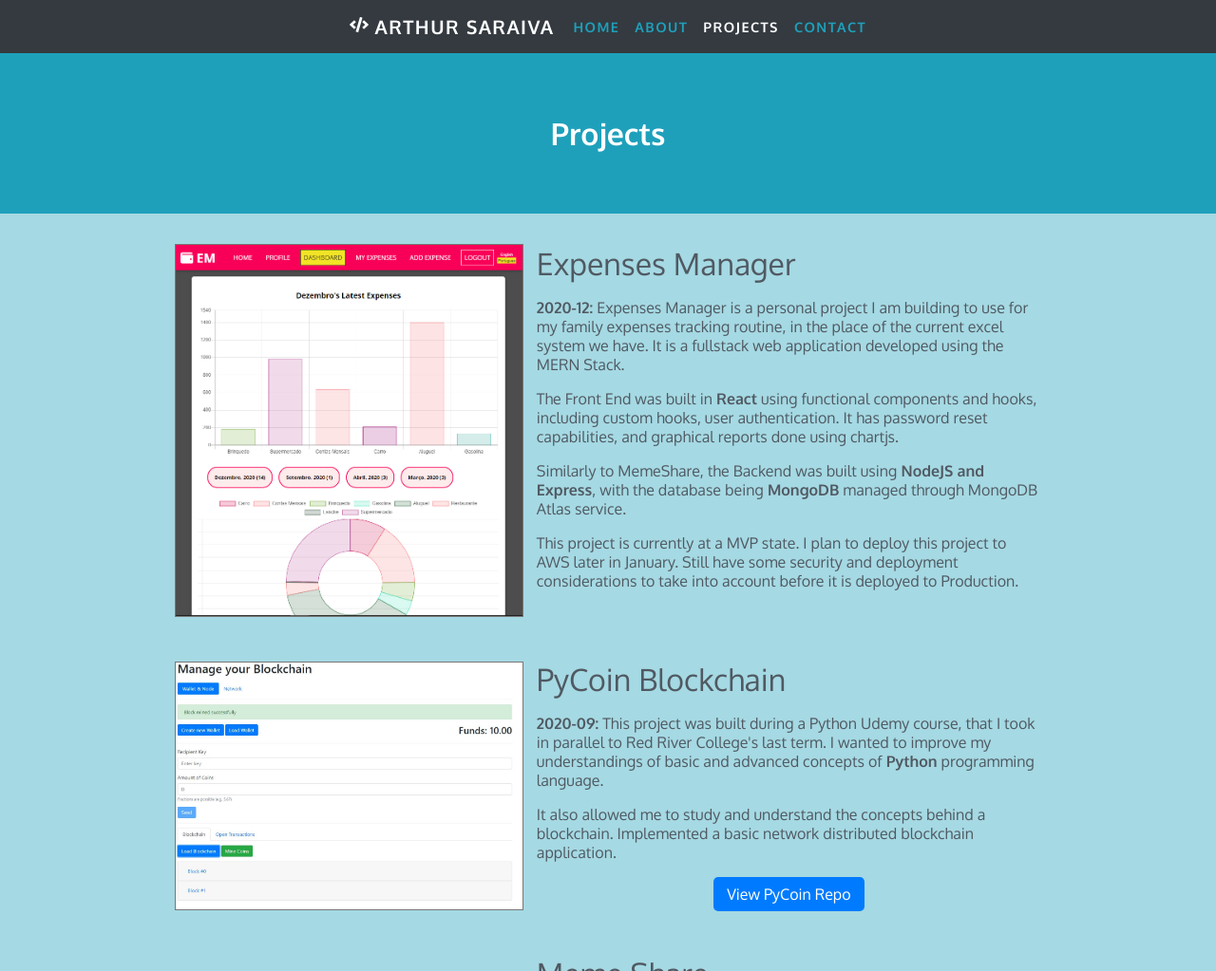
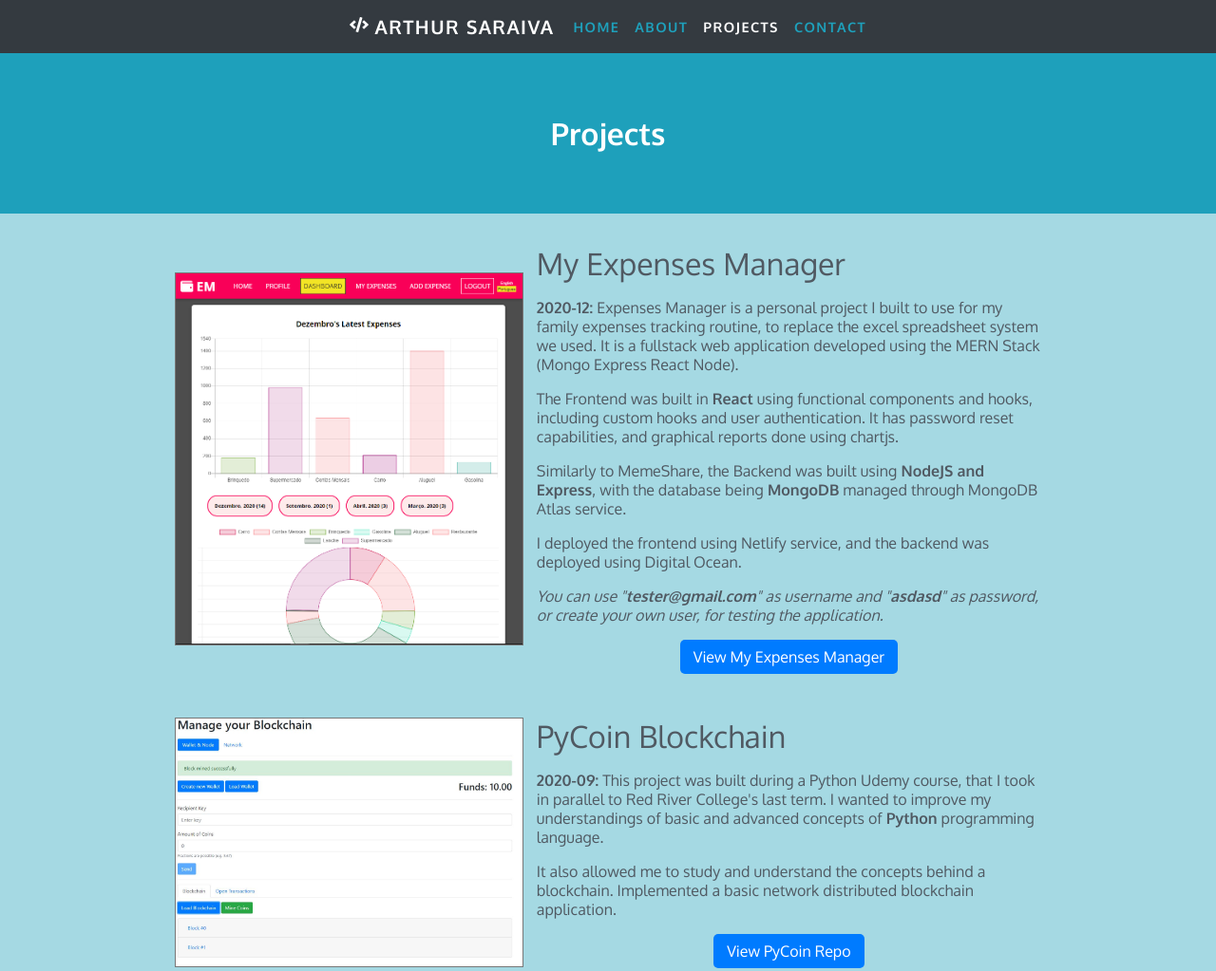
Before and after one commit to arthurnls/ArthurPortfolioReact, a Gatsby site: page /projects in a window 1280 px wide. Shown: the top 1023 px of the page at 95% size. Built offline with nearby package versions, Linux system fonts and the light colour scheme; Gatsby itself is replaced by a stand-in of ours.

Commit message:
updated portfolio with new information

```diff
--- a/src/components/PageContent/PageBody/Project/Project.js
+++ b/src/components/PageContent/PageBody/Project/Project.js
@@ -7,17 +7,17 @@ const Project = props => {
     let config = null;
     let ExpensesManagerText = (
         <>
-            <h2>Expenses Manager</h2>
+            <h2>My Expenses Manager</h2>
             <p>
                 <strong>2020-12: </strong>
-                Expenses Manager is a personal project I am building to use for
-                my family expenses tracking routine, in the place of the current
-                excel system we have. It is a fullstack web application
-                developed using the MERN Stack.
+                Expenses Manager is a personal project I built to use for
+                my family expenses tracking routine, to replace the excel
+                spreadsheet system we used. It is a fullstack web application
+                developed using the MERN Stack (Mongo Express React Node).
             </p>
             <p>
-                The Front End was built in <strong>React</strong> using
-                functional components and hooks, including custom hooks, user
+                The Frontend was built in <strong>React</strong> using
+                functional components and hooks, including custom hooks and user
                 authentication. It has password reset capabilities, and
                 graphical reports done using chartjs.
             </p>
@@ -27,11 +27,22 @@ const Project = props => {
                 <strong> MongoDB</strong> managed through MongoDB Atlas service.
             </p>
             <p>
-                This project is currently at a MVP state. I plan to deploy this
-                project to AWS later in January. Still have some security and
-                deployment considerations to take into account before it is
-                deployed to Production.
+                I deployed the frontend using Netlify service, and the backend
+                was deployed using Digital Ocean.
             </p>
+
+            <p>
+                <em>
+                    You can use "<strong>tester@gmail.com</strong>" as username
+                    and "<strong>asdasd</strong>" as password, or create your
+                    own user, for testing the application.
+                </em>
+            </p>
+            <span>
+                <a href="https://myexpensesmanager.com/" target="_blank">
+                    View My Expenses Manager
+                </a>
+            </span>
         </>
     );
     let PyCoinText = (
@@ -62,7 +73,7 @@ const Project = props => {
             <p>
                 <strong>2020-04: </strong>
                 Meme Share is a fullstack web application developed using and
-                practicing the MERN Stack. The Front End was built in
+                practicing the MERN Stack. The Frontend was built in
                 <strong> React</strong> using functional components and hooks,
                 including custom hooks, user authentication and file uploads.
                 Deployed to Netlify.
@@ -100,7 +111,7 @@ const Project = props => {
             <p>
                 <strong>2019-08: </strong>
                 Burger Builder is a web application I developed and deployed for
-                practicing React. Focusing on the Front End, it was developed
+                practicing React. Focusing on the Frontend, it was developed
                 using <strong>React, Redux, React Router</strong>. Features
                 statefull and stateless components and containers, state
                 management with Redux. Has user authentication and resource
@@ -186,7 +197,7 @@ const Project = props => {
             <p>
                 <strong>2019-08: </strong>
                 The current portfolio page was built using{" "}
-                <strong>React and Gatsby</strong> for the Front End. Before this
+                <strong>React and Gatsby</strong> for the Frontend. Before this
                 one, I have build the{" "}
                 <strong>old page using HTML CSS and Javascript only</strong>,
                 with the help of Bootstrap for styling.
```
Also changed, not shown: package.json (+9 -9 lines), 1 other file.
